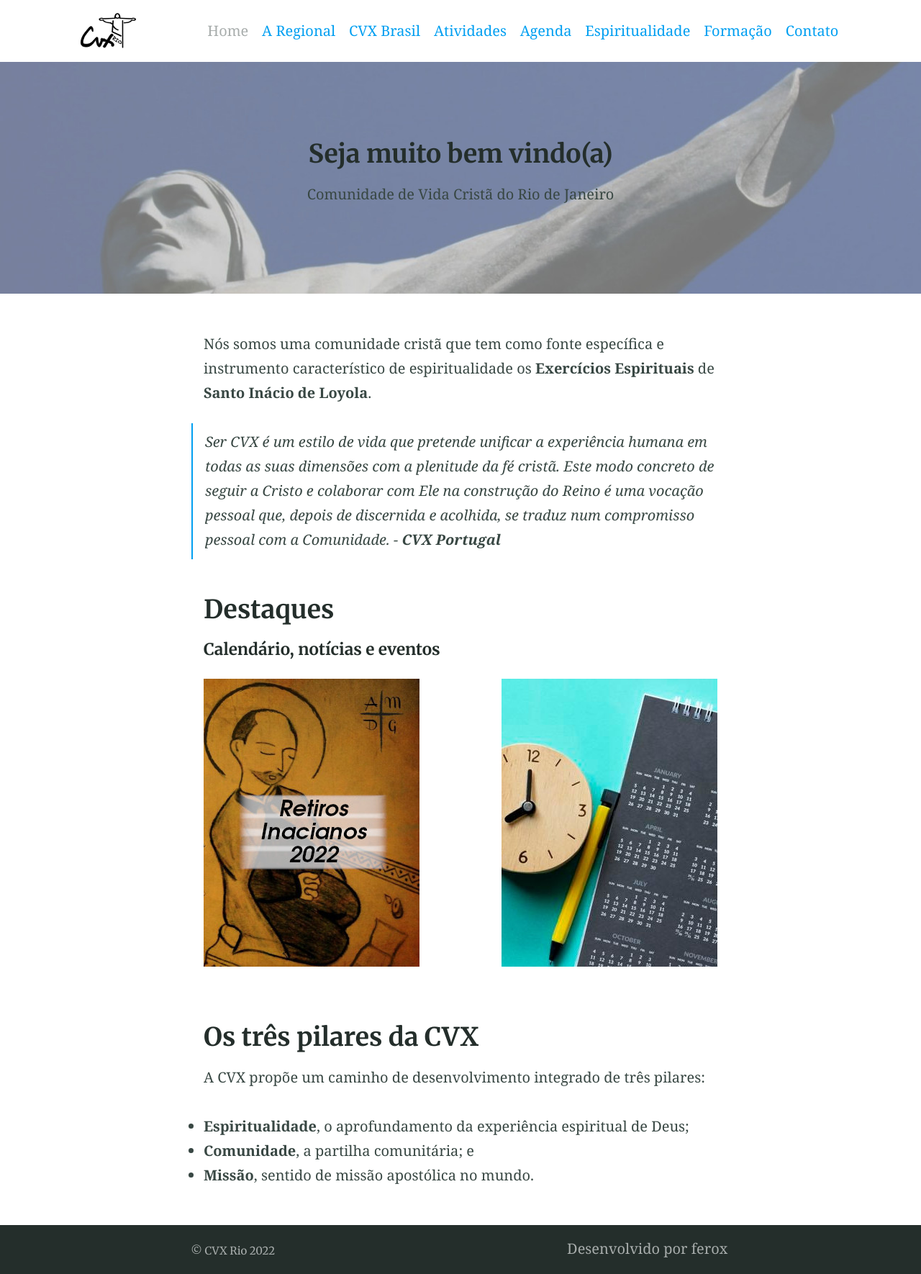
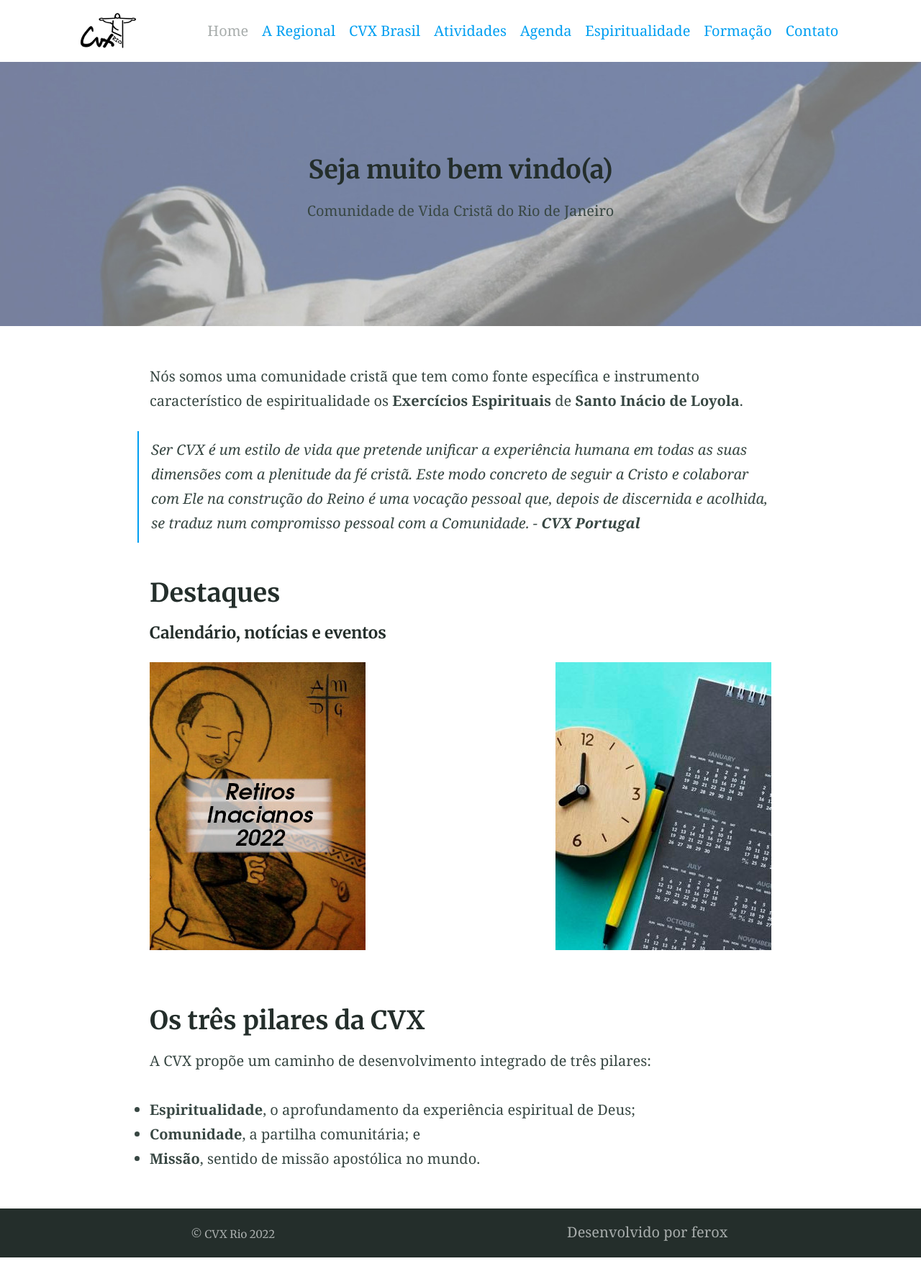
Before and after one commit to cvxrio/cvxrio.github.io, a Jekyll site: the page built from index.md, in a window 1280 px wide. Shown: the whole page at 72% size. Built offline with Jekyll 4.4.1, drawn with Linux system fonts in a browser that asks for light colours; after the commit the page ends 1747 px from its top, so only the background shows below that.

Commit message:
Ajustando o header das páginas

```diff
--- a/_config.yml
+++ b/_config.yml
@@ -68,7 +68,7 @@
     output: true
     description: "Notícias e Fotos" # The post list page content
     feature_text: |
-      Atividades CVX Rio
+      ## Atividades CVX Rio
     feature_image: "/assets/images/jornal.jpg"
 
 # 6. Jekyll collections settings
--- a/_sass/_theme.scss
+++ b/_sass/_theme.scss
@@ -51,8 +51,8 @@
   background-size: cover;
   background-position: center;
   .container {
-    min-height: 35vh;
-    max-width: 60%;
+    min-height: 40vh;
+    max-width: 90%;
     @include flex-direction(column);
     @include justify-content(center);
   }
@@ -137,7 +137,7 @@
 
 .content {
   @include breakpoint(break-1) {
-    width: 62%;
+    width: 75%;
   }
 }
 
```
